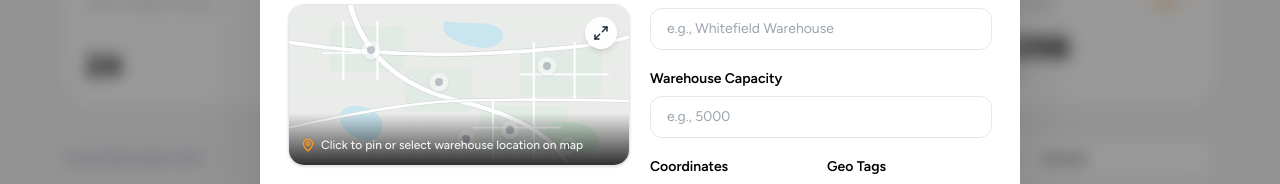
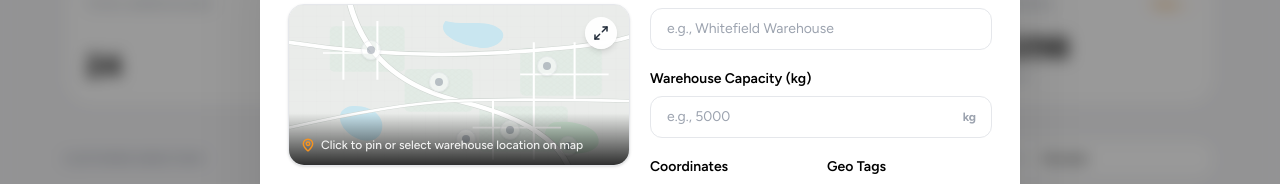
Before and after one commit to ARBRABBIT/Vedabharath-dashboards, a Next.js app: page /super-admin/users in a window 1280 px wide. Both pictures are taken after typing "Sample" into the empty fields and a click on the button "Create New Warehouse". Shown: the part 235-419 px from the top of the page. Built offline with nearby package versions, Linux system fonts and the light colour scheme.

Commit message:
feat(warehouse-modal): explicitly mark warehouse capacity in kg with trailing unit indicator

```diff
--- a/src/components/super-admin/users/CreateHubModal.tsx
+++ b/src/components/super-admin/users/CreateHubModal.tsx
@@ -173,7 +173,8 @@ export function CreateHubModal({ open, onClose, initial, admins = [], onSave }:
               </div>
 
               <div>
-                <label className="text-sm font-semibold text-black">Warehouse Capacity</label>
+                <label className="text-sm font-semibold text-black">Warehouse Capacity (kg)</label>
+                <div className="relative mt-1.5 flex items-center">
                   <input
                     type="text"
                     inputMode="numeric"
@@ -184,8 +185,12 @@ export function CreateHubModal({ open, onClose, initial, admins = [], onSave }:
                       setCapacity(onlyNums);
                     }}
                     placeholder="e.g., 5000"
-                  className="mt-1.5 w-full rounded-xl border border-[#E5E7EB] px-4 py-2.5 text-sm outline-none placeholder:text-[#9CA3AF] focus:border-[#F7931E]"
+                    className="w-full rounded-xl border border-[#E5E7EB] px-4 py-2.5 pr-12 text-sm outline-none placeholder:text-[#9CA3AF] focus:border-[#F7931E]"
                   />
+                  <span className="pointer-events-none absolute right-4 text-xs font-bold text-[#9CA3AF]">
+                    kg
+                  </span>
+                </div>
               </div>
 
               {/* Geo Tags & Coordinates */}
```
Lines whose indentation alone changed are shown as unchanged.
